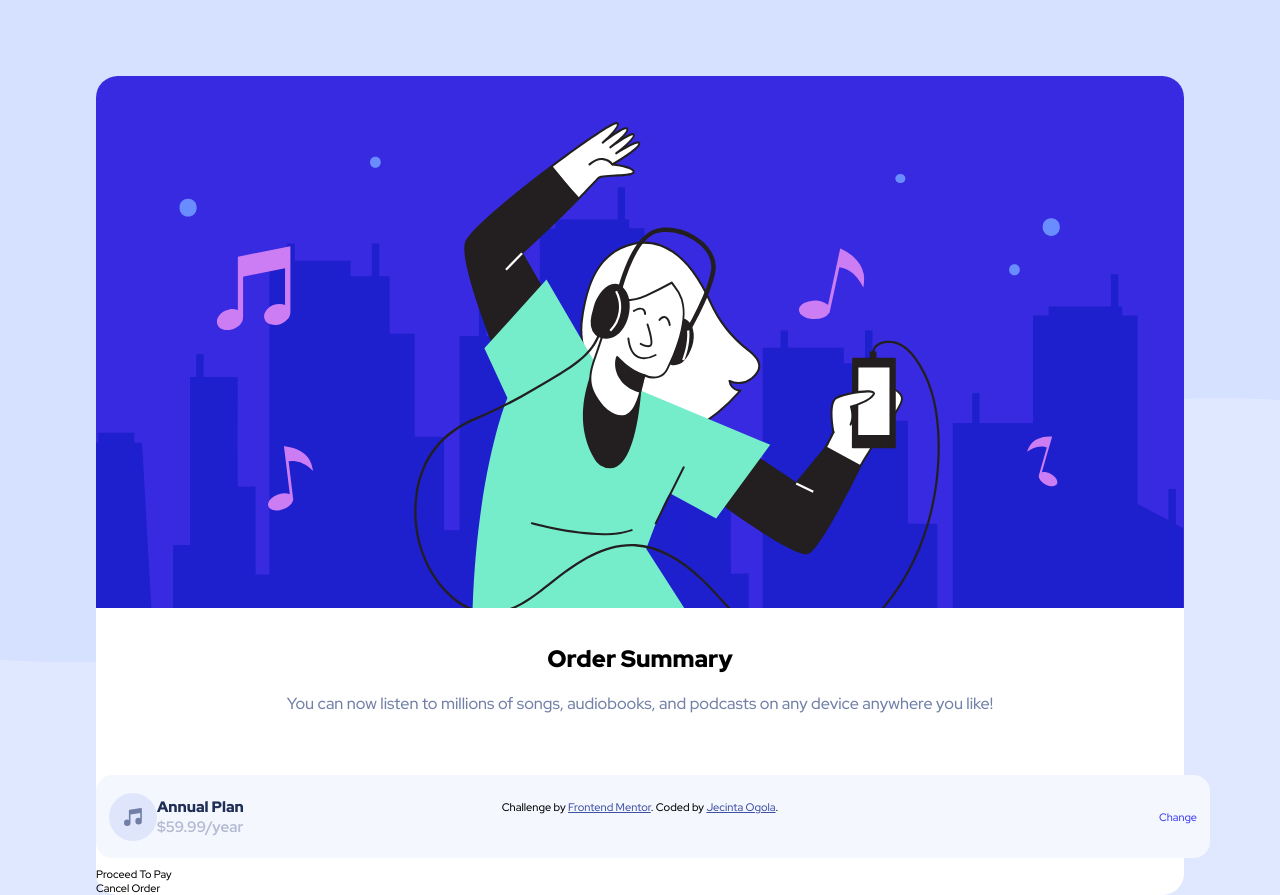
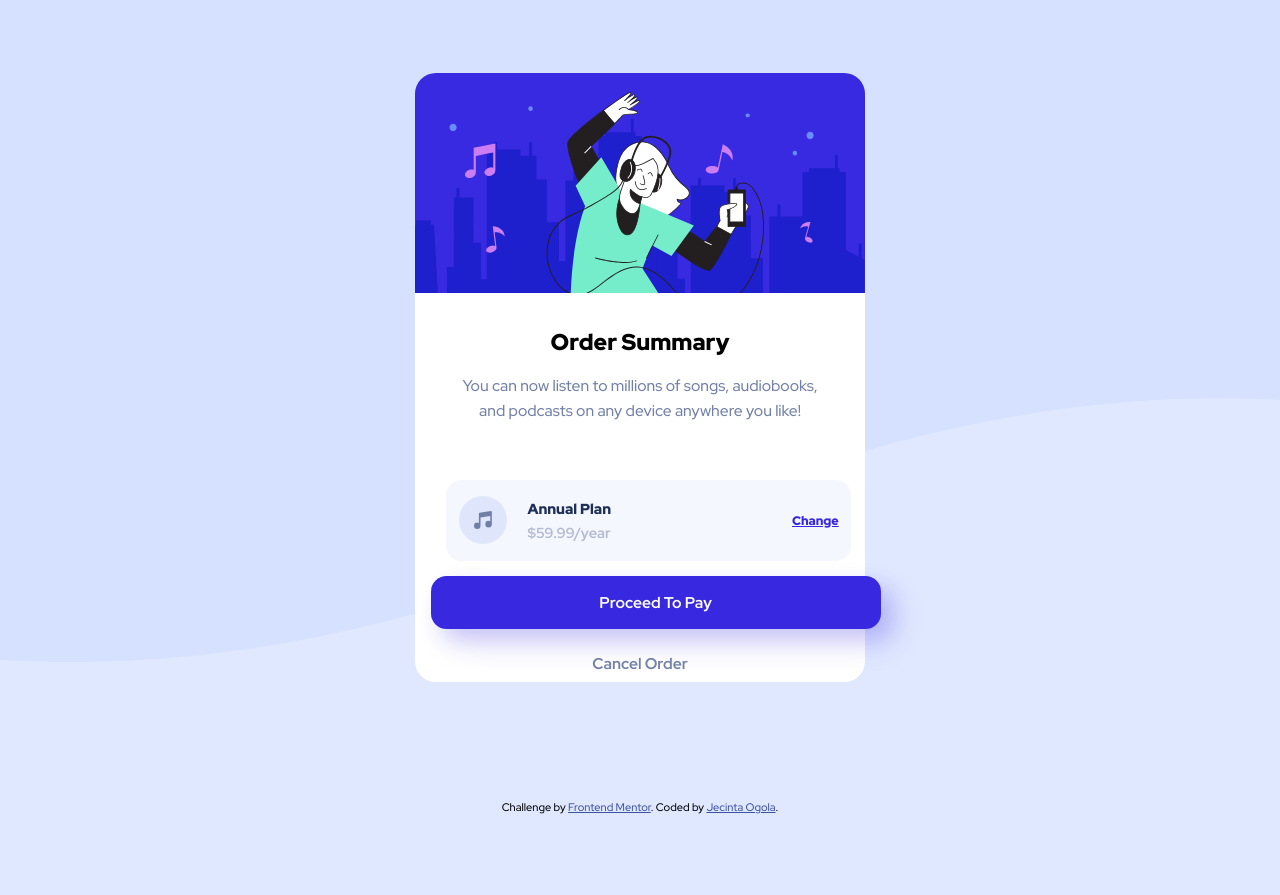
Before and after one commit to ogolajecinta/order-summary-card, a plain HTML site: page index.html in a window 1280 px wide. After the commit the page ends 814 px from the top, so only its background shows below. Drawn offline with Linux system fonts and the light colour scheme.

Commit message:
improve styling on card

```diff
--- a/css/small.css
+++ b/css/small.css
@@ -1,10 +1,10 @@
-    *{
-        margin: 0;
-        padding: 0;
-        -moz-box-sizing: border-box;
-    }
+* {
+    margin: 0;
+    padding: 0;
+    box-sizing: border-box;
+  }
     html{
-        font-size: 67.5%;
+        font-size: 65%;
     }
     body{
         font-family: 'Red Hat Display', sans-serif;
@@ -23,7 +23,8 @@
     }
 
     .card-body{
-        width: 85%;
+        width: 88%;
+        max-width: 450px;
         margin-top: 7rem;
         background-color: white;
         border-radius: 2rem;
@@ -60,22 +61,25 @@
     }
     .card-body .payment-plan{
         background-color: var(--very-pale-blue);
-        width: 100%;
+        width: 90%;
         border-radius: 1.5rem;
-        margin: 0.8rem 0;
+        margin: 0.8rem 3rem;
         padding: 1.6rem 1.2rem;
+
     }
     .card-body .payment-plan .list{
         display: flex;
         flex-direction: row;
         align-items: center;
         justify-content: space-between;
+        gap: 2rem;
 
     }
     .card-body .payment-plan .plan{
         color: var(--dark-blue);
         font-size: 1.4rem;
         font-weight: 900;
+        margin-bottom: 0.5rem;
     }
     .card-body .payment-plan .price{
         color: var(--desaturated-blue);
@@ -83,8 +87,50 @@
         font-weight: 700;
         opacity: 0.5;
     }
-    .card-body .payment-plan a{
+
+   .card-body .payment-plan a{
+        color: var(--bright-blue);
+        font-size: 1.2rem;
+        font-weight: 900;
+    }
+    .card-body .payment-plan a:hover{
         text-decoration: none;
         opacity: 0.75;
+    }
 
+    .btn{
+        width:100%;
+        display: flex;
+        align-items: center;
+        justify-content: center;
     }
+   .primary{
+        background-color: var(--bright-blue);
+        padding: 1.5rem;
+        margin: 1.5rem ;
+        border-radius: 1.5rem;
+        cursor: pointer;
+        box-shadow: 10px 10px 20px hsla(245, 75%, 52%, 0.15), 15px 15px 30px hsla(245, 75%, 52%, 0.15);
+    }
+    .primary:hover{
+        opacity: 0.7;
+    }
+    .primary a{
+        color: white;
+        text-decoration: none;
+        font-size: 1.5rem;
+        font-weight: 700;
+    }
+    .secondary{
+        padding: 0.8rem;
+    }
+
+    .secondary a{
+        color: var(--desaturated-blue);
+        text-decoration: none;
+        font-size: 1.5rem;
+        font-weight: 700;
+    }
+    a:hover{
+        color: var(--dark-blue);
+    }
--- a/index.html
+++ b/index.html
@@ -27,6 +27,7 @@
   </style>
 </head>
 <body>
+
 <div class="container">
   <div class="card-body">
       <img class="hero" src="/images/illustration-hero.svg" alt="illustration-hero">
@@ -46,12 +47,13 @@
             <div class="price"> $59.99/year</div>
           </div>
         </div>
+
         <p><a href=".">Change </a></p>
       </div>
     </div>
 
-    <div class="btn primary">Proceed To Pay</div>
-    <div class="btn secondary">Cancel Order</div>
+    <div class="btn primary"> <a>Proceed To Pay</a></div>
+    <div class="btn secondary"> <a> Cancel Order </a></div>
 
   </div>
 </div>
@@ -61,6 +63,5 @@
     Coded by <a href="">Jecinta Ogola</a>.
   </div>
 
-
-
+</body>
 </html>
```
